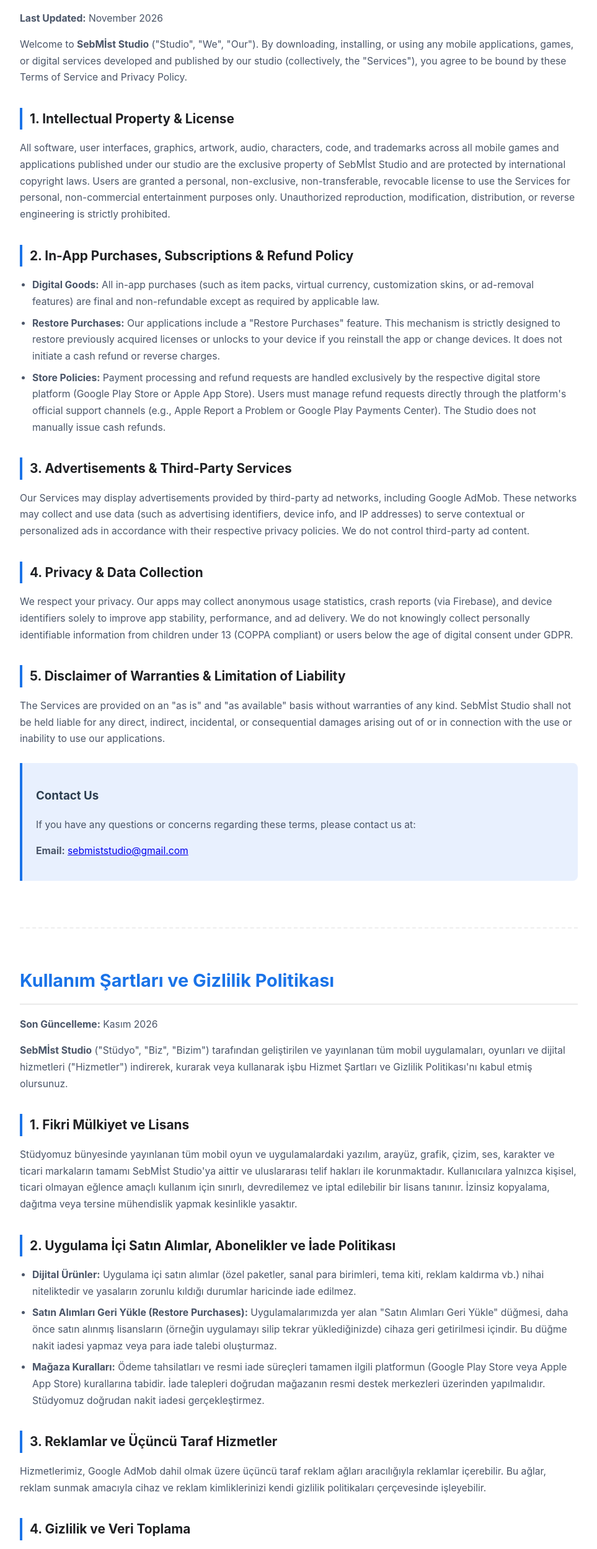
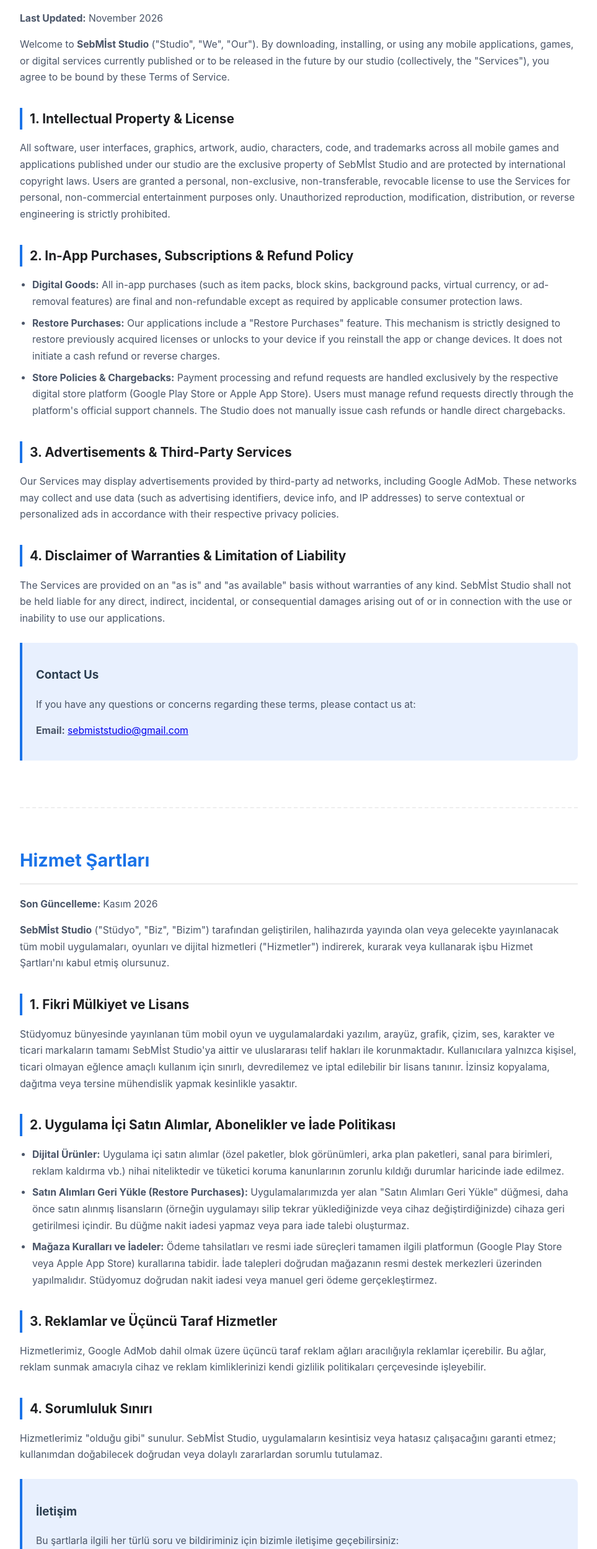
Before and after one commit to serata3434-prog/blockglass-site, a plain HTML site: page hizmet-sartlari.html in a window 1280 px wide. Shown: the part 145-2644 px from the top of the page at 62% size, without its empty margins (158-1121 px from the left). Drawn offline with Linux system fonts and the light colour scheme.

Commit message:
Update title and terms in hizmet-sartlari.html

```diff
--- a/hizmet-sartlari.html
+++ b/hizmet-sartlari.html
@@ -3,7 +3,7 @@
 <head>
     <meta charset="UTF-8">
     <meta name="viewport" content="width=device-width, initial-scale=1.0">
-    <title>SebMİst Studio - Terms of Service & Privacy Policy</title>
+    <title>SebMİst Studio - Terms of Service / Hizmet Şartları</title>
     <style>
         body { font-family: -apple-system, BlinkMacSystemFont, "Segoe UI", Roboto, sans-serif; line-height: 1.7; color: #2c3e50; background-color: #f8f9fa; margin: 0; padding: 20px; }
         .container { max-width: 900px; margin: 0 auto; background: #ffffff; padding: 40px; border-radius: 12px; box-shadow: 0 4px 20px rgba(0,0,0,0.06); }
@@ -22,28 +22,25 @@
 
     <!-- ENGLISH SECTION -->
     <div class="lang-section">
-        <h1>Terms of Service & Privacy Policy</h1>
+        <h1>Terms of Service</h1>
         <p><strong>Last Updated:</strong> November 2026</p>
 
-        <p>Welcome to <strong>SebMİst Studio</strong> ("Studio", "We", "Our"). By downloading, installing, or using any mobile applications, games, or digital services developed and published by our studio (collectively, the "Services"), you agree to be bound by these Terms of Service and Privacy Policy.</p>
+        <p>Welcome to <strong>SebMİst Studio</strong> ("Studio", "We", "Our"). By downloading, installing, or using any mobile applications, games, or digital services currently published or to be released in the future by our studio (collectively, the "Services"), you agree to be bound by these Terms of Service.</p>
 
         <h2>1. Intellectual Property & License</h2>
         <p>All software, user interfaces, graphics, artwork, audio, characters, code, and trademarks across all mobile games and applications published under our studio are the exclusive property of SebMİst Studio and are protected by international copyright laws. Users are granted a personal, non-exclusive, non-transferable, revocable license to use the Services for personal, non-commercial entertainment purposes only. Unauthorized reproduction, modification, distribution, or reverse engineering is strictly prohibited.</p>
 
         <h2>2. In-App Purchases, Subscriptions & Refund Policy</h2>
         <ul>
-            <li><strong>Digital Goods:</strong> All in-app purchases (such as item packs, virtual currency, customization skins, or ad-removal features) are final and non-refundable except as required by applicable law.</li>
+            <li><strong>Digital Goods:</strong> All in-app purchases (such as item packs, block skins, background packs, virtual currency, or ad-removal features) are final and non-refundable except as required by applicable consumer protection laws.</li>
             <li><strong>Restore Purchases:</strong> Our applications include a "Restore Purchases" feature. This mechanism is strictly designed to restore previously acquired licenses or unlocks to your device if you reinstall the app or change devices. It does not initiate a cash refund or reverse charges.</li>
-            <li><strong>Store Policies:</strong> Payment processing and refund requests are handled exclusively by the respective digital store platform (Google Play Store or Apple App Store). Users must manage refund requests directly through the platform's official support channels (e.g., Apple Report a Problem or Google Play Payments Center). The Studio does not manually issue cash refunds.</li>
+            <li><strong>Store Policies & Chargebacks:</strong> Payment processing and refund requests are handled exclusively by the respective digital store platform (Google Play Store or Apple App Store). Users must manage refund requests directly through the platform's official support channels. The Studio does not manually issue cash refunds or handle direct chargebacks.</li>
         </ul>
 
         <h2>3. Advertisements & Third-Party Services</h2>
-        <p>Our Services may display advertisements provided by third-party ad networks, including Google AdMob. These networks may collect and use data (such as advertising identifiers, device info, and IP addresses) to serve contextual or personalized ads in accordance with their respective privacy policies. We do not control third-party ad content.</p>
+        <p>Our Services may display advertisements provided by third-party ad networks, including Google AdMob. These networks may collect and use data (such as advertising identifiers, device info, and IP addresses) to serve contextual or personalized ads in accordance with their respective privacy policies.</p>
 
-        <h2>4. Privacy & Data Collection</h2>
-        <p>We respect your privacy. Our apps may collect anonymous usage statistics, crash reports (via Firebase), and device identifiers solely to improve app stability, performance, and ad delivery. We do not knowingly collect personally identifiable information from children under 13 (COPPA compliant) or users below the age of digital consent under GDPR.</p>
-
-        <h2>5. Disclaimer of Warranties & Limitation of Liability</h2>
+        <h2>4. Disclaimer of Warranties & Limitation of Liability</h2>
         <p>The Services are provided on an "as is" and "as available" basis without warranties of any kind. SebMİst Studio shall not be held liable for any direct, indirect, incidental, or consequential damages arising out of or in connection with the use or inability to use our applications.</p>
 
         <div class="contact-box">
@@ -55,33 +52,30 @@
 
     <!-- TURKISH SECTION -->
     <div>
-        <h1>Kullanım Şartları ve Gizlilik Politikası</h1>
+        <h1>Hizmet Şartları</h1>
         <p><strong>Son Güncelleme:</strong> Kasım 2026</p>
 
-        <p><strong>SebMİst Studio</strong> ("Stüdyo", "Biz", "Bizim") tarafından geliştirilen ve yayınlanan tüm mobil uygulamaları, oyunları ve dijital hizmetleri ("Hizmetler") indirerek, kurarak veya kullanarak işbu Hizmet Şartları ve Gizlilik Politikası'nı kabul etmiş olursunuz.</p>
+        <p><strong>SebMİst Studio</strong> ("Stüdyo", "Biz", "Bizim") tarafından geliştirilen, halihazırda yayında olan veya gelecekte yayınlanacak tüm mobil uygulamaları, oyunları ve dijital hizmetleri ("Hizmetler") indirerek, kurarak veya kullanarak işbu Hizmet Şartları'nı kabul etmiş olursunuz.</p>
 
         <h2>1. Fikri Mülkiyet ve Lisans</h2>
         <p>Stüdyomuz bünyesinde yayınlanan tüm mobil oyun ve uygulamalardaki yazılım, arayüz, grafik, çizim, ses, karakter ve ticari markaların tamamı SebMİst Studio'ya aittir ve uluslararası telif hakları ile korunmaktadır. Kullanıcılara yalnızca kişisel, ticari olmayan eğlence amaçlı kullanım için sınırlı, devredilemez ve iptal edilebilir bir lisans tanınır. İzinsiz kopyalama, dağıtma veya tersine mühendislik yapmak kesinlikle yasaktır.</p>
 
         <h2>2. Uygulama İçi Satın Alımlar, Abonelikler ve İade Politikası</h2>
         <ul>
-            <li><strong>Dijital Ürünler:</strong> Uygulama içi satın alımlar (özel paketler, sanal para birimleri, tema kiti, reklam kaldırma vb.) nihai niteliktedir ve yasaların zorunlu kıldığı durumlar haricinde iade edilmez.</li>
-            <li><strong>Satın Alımları Geri Yükle (Restore Purchases):</strong> Uygulamalarımızda yer alan "Satın Alımları Geri Yükle" düğmesi, daha önce satın alınmış lisansların (örneğin uygulamayı silip tekrar yüklediğinizde) cihaza geri getirilmesi içindir. Bu düğme nakit iadesi yapmaz veya para iade talebi oluşturmaz.</li>
-            <li><strong>Mağaza Kuralları:</strong> Ödeme tahsilatları ve resmi iade süreçleri tamamen ilgili platformun (Google Play Store veya Apple App Store) kurallarına tabidir. İade talepleri doğrudan mağazanın resmi destek merkezleri üzerinden yapılmalıdır. Stüdyomuz doğrudan nakit iadesi gerçekleştirmez.</li>
+            <li><strong>Dijital Ürünler:</strong> Uygulama içi satın alımlar (özel paketler, blok görünümleri, arka plan paketleri, sanal para birimleri, reklam kaldırma vb.) nihai niteliktedir ve tüketici koruma kanunlarının zorunlu kıldığı durumlar haricinde iade edilmez.</li>
+            <li><strong>Satın Alımları Geri Yükle (Restore Purchases):</strong> Uygulamalarımızda yer alan "Satın Alımları Geri Yükle" düğmesi, daha önce satın alınmış lisansların (örneğin uygulamayı silip tekrar yüklediğinizde veya cihaz değiştirdiğinizde) cihaza geri getirilmesi içindir. Bu düğme nakit iadesi yapmaz veya para iade talebi oluşturmaz.</li>
+            <li><strong>Mağaza Kuralları ve İadeler:</strong> Ödeme tahsilatları ve resmi iade süreçleri tamamen ilgili platformun (Google Play Store veya Apple App Store) kurallarına tabidir. İade talepleri doğrudan mağazanın resmi destek merkezleri üzerinden yapılmalıdır. Stüdyomuz doğrudan nakit iadesi veya manuel geri ödeme gerçekleştirmez.</li>
         </ul>
 
         <h2>3. Reklamlar ve Üçüncü Taraf Hizmetler</h2>
         <p>Hizmetlerimiz, Google AdMob dahil olmak üzere üçüncü taraf reklam ağları aracılığıyla reklamlar içerebilir. Bu ağlar, reklam sunmak amacıyla cihaz ve reklam kimliklerinizi kendi gizlilik politikaları çerçevesinde işleyebilir.</p>
 
-        <h2>4. Gizlilik ve Veri Toplama</h2>
-        <p>Gizliliğinize önem veriyoruz. Uygulamalarımız, performans ve kararlılığı artırmak amacıyla anonim kullanım istatistikleri ve hata raporları (Firebase vb.) toplayabilir. 13 yaş altı çocuklardan bilerek kişisel veri toplanmaz (COPPA ve GDPR uyumludur).</p>
-
-        <h2>5. Sorumluluk Sınırı</h2>
+        <h2>4. Sorumluluk Sınırı</h2>
         <p>Hizmetlerimiz "olduğu gibi" sunulur. SebMİst Studio, uygulamaların kesintisiz veya hatasız çalışacağını garanti etmez; kullanımdan doğabilecek doğrudan veya dolaylı zararlardan sorumlu tutulamaz.</p>
 
         <div class="contact-box">
             <h3>İletişim</h3>
-            <p>Bu şartlarla ilgili her türlü soru ve bildiririminiz için bizimle iletişime geçebilirsiniz:</p>
+            <p>Bu şartlarla ilgili her türlü soru ve bildiriminiz için bizimle iletişime geçebilirsiniz:</p>
             <p><strong>E-posta:</strong> <a href="mailto:sebmiststudio@gmail.com">sebmiststudio@gmail.com</a></p>
         </div>
     </div>
```
